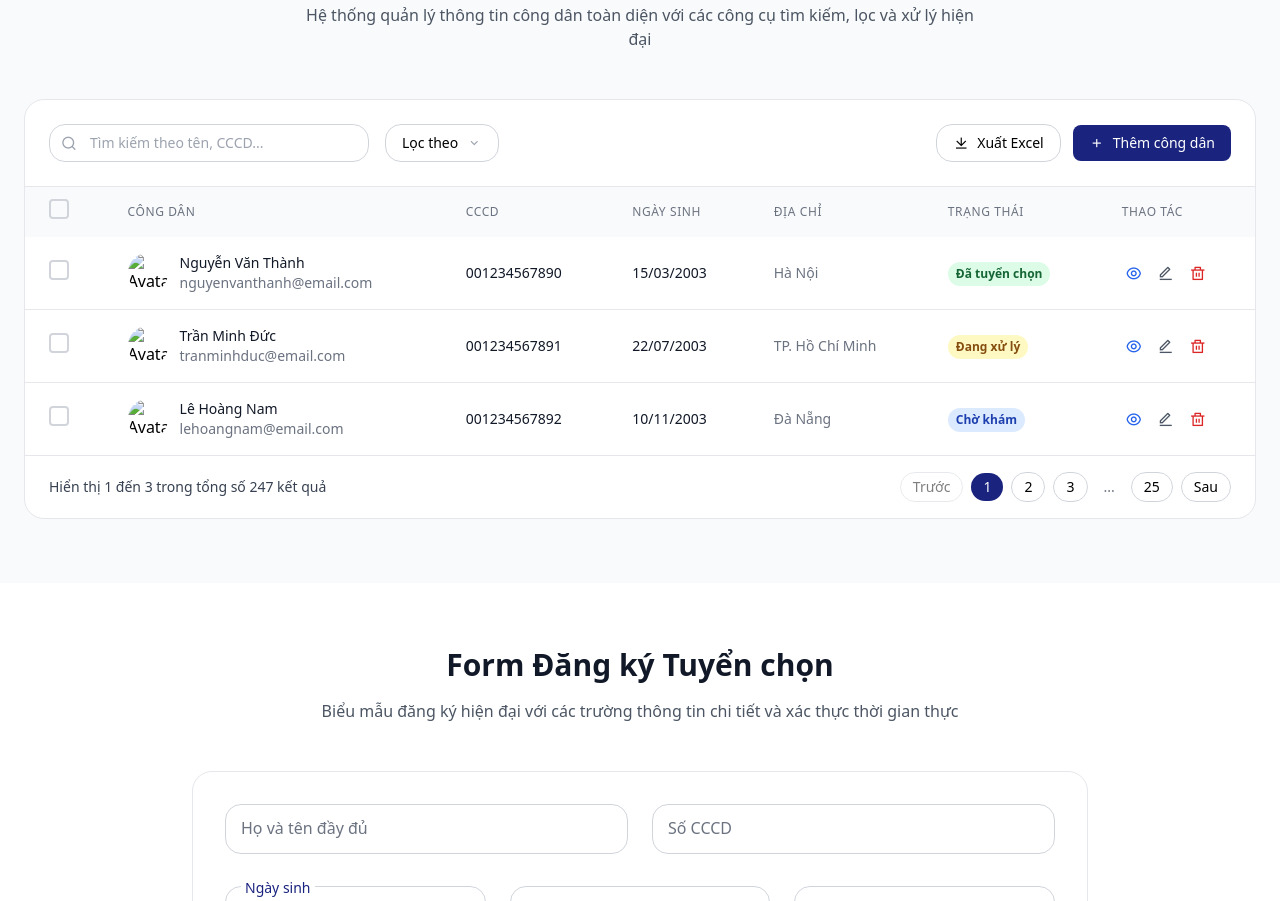
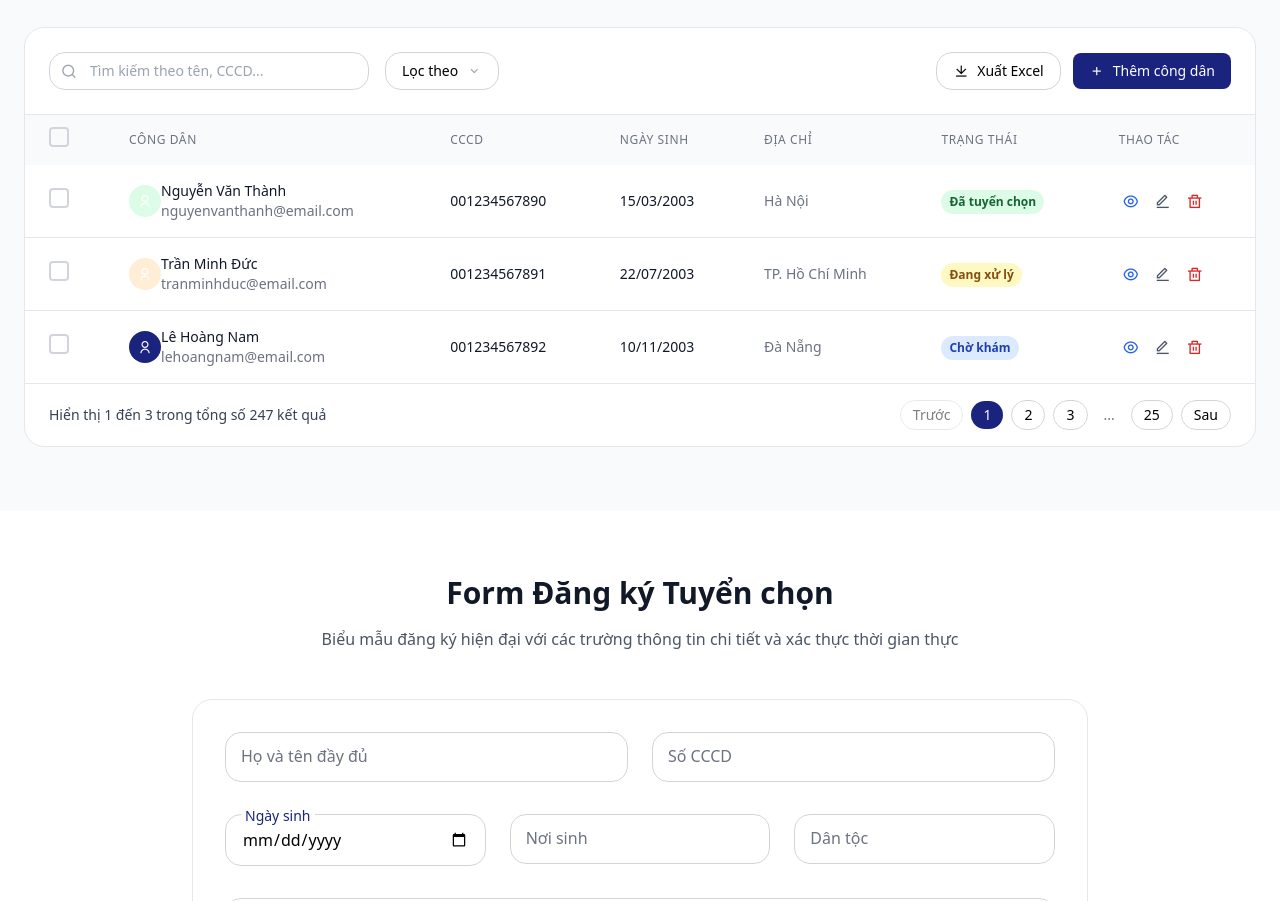
Before and after one commit to thanhtrung87/view-html, a plain HTML site: page index-nvqs.html in a window 1280 px wide. Shown: the part 1716-2617 px from the top of the page. Drawn offline with nearby package versions, Linux system fonts and the light colour scheme.

Commit message:
Update index-nvqs.html

```diff
--- a/index-nvqs.html
+++ b/index-nvqs.html
@@ -1,4 +1,3 @@
-
 <!DOCTYPE html>
 <html lang="vi">
 <head>
@@ -139,7 +138,7 @@ transform: translateX(1.5rem);
 </div>
 <div class="flex items-center space-x-4">
 <div class="relative">
-<input type="text" placeholder="Tìm kiếm công dân..." class="w-80 pl-10 pr-4 py-2 border border-gray-300 rounded-lg focus:ring-2 focus:ring-primary focus:border-transparent text-sm">
+
 <div class="absolute left-3 top-1/2 transform -translate-y-1/2 w-4 h-4 flex items-center justify-center">
 <i class="ri-search-line text-gray-400"></i>
 </div>
@@ -151,7 +150,7 @@ transform: translateX(1.5rem);
 <span class="absolute -top-1 -right-1 w-3 h-3 bg-red-500 rounded-full"></span>
 </button>
 <div class="flex items-center space-x-3">
-<img src="" alt="Avatar" class="w-10 h-10 rounded-full object-cover">
+<div class="w-8 h-8 bg-primary rounded-full flex items-center justify-center"><i class="ri-user-line text-white text-sm"></i></div>
 <div class="hidden md:block">
 <p class="text-sm font-medium text-gray-900">Thiếu tá Nguyễn Văn Minh</p>
 <p class="text-xs text-gray-500">Phòng Tuyển quân</p>
@@ -390,7 +389,7 @@ Hệ thống quản lý thông tin công dân toàn diện với các công cụ
 </td>
 <td class="px-6 py-4">
 <div class="flex items-center">
-<img src="" alt="Avatar" class="w-10 h-10 rounded-full object-cover mr-3">
+<div class="w-8 h-8 bg-green-100 rounded-full flex items-center justify-center"><i class="ri-user-line text-white text-sm"></i></div>
 <div>
 <p class="text-sm font-medium text-gray-900">Nguyễn Văn Thành</p>
 <p class="text-sm text-gray-500">nguyenvanthanh@email.com</p>
@@ -431,7 +430,7 @@ Hệ thống quản lý thông tin công dân toàn diện với các công cụ
 </td>
 <td class="px-6 py-4">
 <div class="flex items-center">
-<img src="" alt="Avatar" class="w-10 h-10 rounded-full object-cover mr-3">
+<div class="w-8 h-8 bg-orange-100 rounded-full flex items-center justify-center"><i class="ri-user-line text-white text-sm"></i></div>
 <div>
 <p class="text-sm font-medium text-gray-900">Trần Minh Đức</p>
 <p class="text-sm text-gray-500">tranminhduc@email.com</p>
@@ -472,7 +471,7 @@ Hệ thống quản lý thông tin công dân toàn diện với các công cụ
 </td>
 <td class="px-6 py-4">
 <div class="flex items-center">
-<img src="" alt="Avatar" class="w-10 h-10 rounded-full object-cover mr-3">
+<div class="w-8 h-8 bg-primary rounded-full flex items-center justify-center"><i class="ri-user-line text-white text-sm"></i></div>
 <div>
 <p class="text-sm font-medium text-gray-900">Lê Hoàng Nam</p>
 <p class="text-sm text-gray-500">lehoangnam@email.com</p>
```
